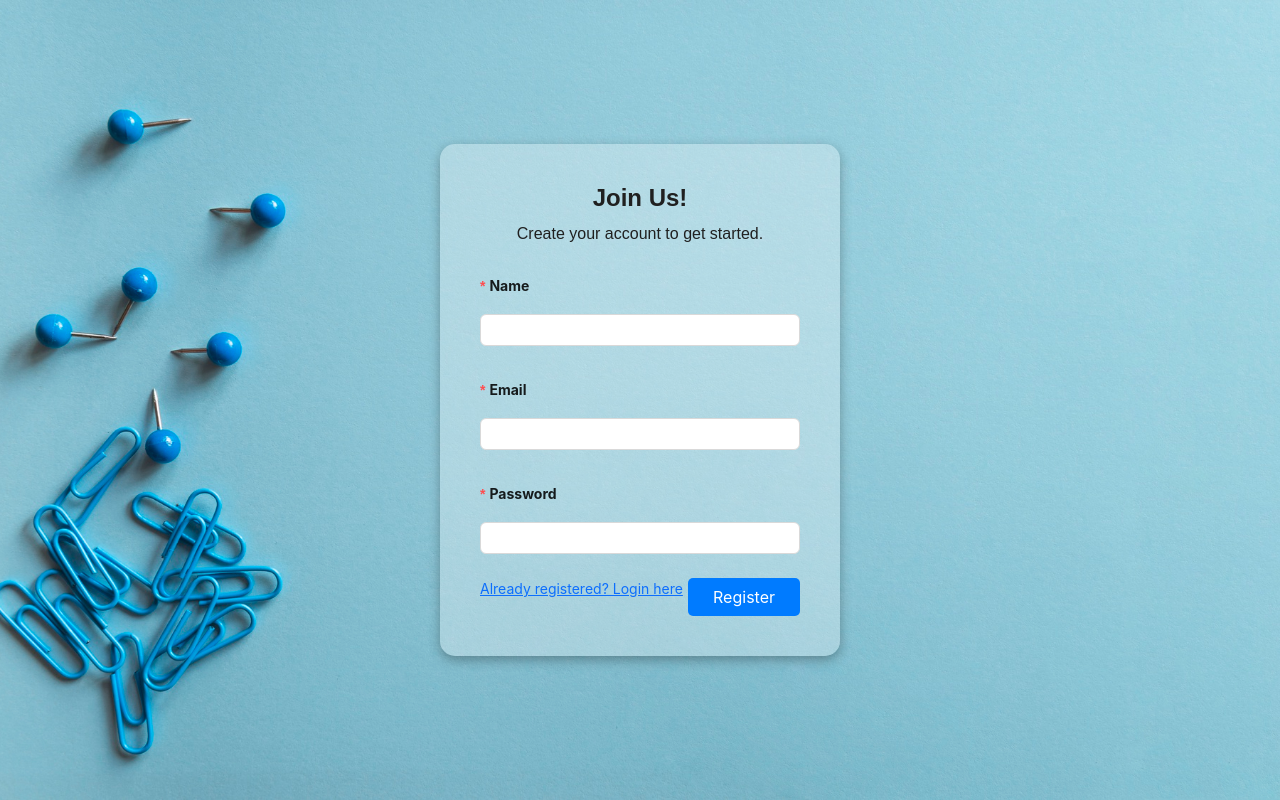
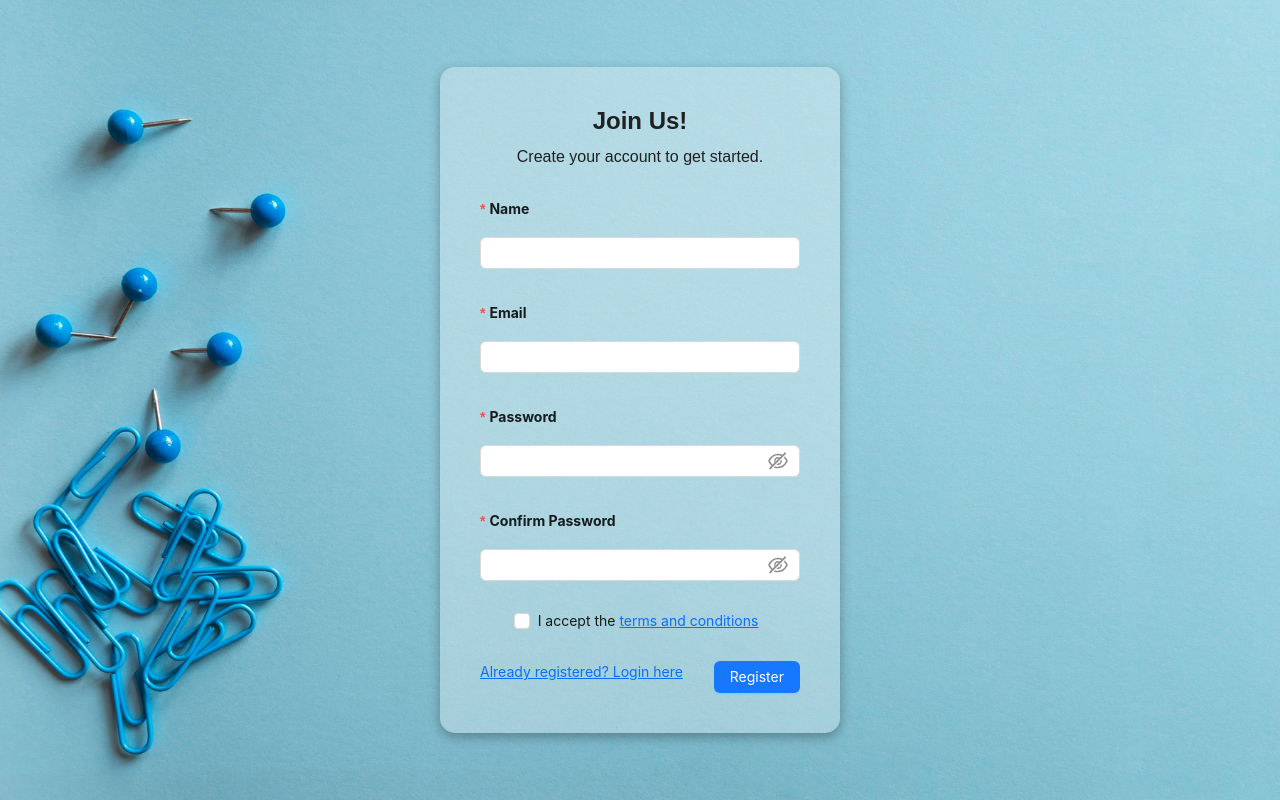
Before and after one commit to keerthanaaarun357/Imarticus_Capstone_Project-Expense-Tracker-, a React (Create React App) app in the folder client/: page /register in a window 1280 px wide. Built offline with nearby package versions, Linux system fonts and the light colour scheme.

Commit message:
Update Register.js

```diff
--- a/client/src/pages/Register.js
+++ b/client/src/pages/Register.js
@@ -1,16 +1,22 @@
 import React, { useState, useEffect } from "react";
-import { Form, Input, message } from "antd";
+import { Form, Input, message, Checkbox, Button } from "antd";
 import { Link, useNavigate } from "react-router-dom";
 import axios from "axios";
 import Spinner from "../components/Spinner";
+import { EyeInvisibleOutlined, EyeTwoTone } from '@ant-design/icons';
 import './Register.css';
 
 const Register = () => {
     const navigate = useNavigate();
     const [loading, setLoading] = useState(false);
+    const [passwordVisible, setPasswordVisible] = useState(false);
 
     // Form submit handler
     const submitHandler = async (values) => {
+        if (values.password !== values.confirmPassword) {
+            message.error("Passwords do not match!");
+            return;
+        }
         try {
             console.log(values);
             setLoading(true);
@@ -47,11 +53,25 @@ const Register = () => {
                             <Input type="email" />
                         </Form.Item>
                         <Form.Item label="Password" name="password" rules={[{ required: true, message: 'Please input your password!' }]}>
-                            <Input type="password" />
+                            <Input.Password
+                                iconRender={visible => (visible ? <EyeTwoTone /> : <EyeInvisibleOutlined />)}
+                                visibilityToggle
+                            />
+                        </Form.Item>
+                        <Form.Item label="Confirm Password" name="confirmPassword" rules={[{ required: true, message: 'Please confirm your password!' }]}>
+                            <Input.Password
+                                iconRender={visible => (visible ? <EyeTwoTone /> : <EyeInvisibleOutlined />)}
+                                visibilityToggle
+                            />
+                        </Form.Item>
+                        <Form.Item name="terms" valuePropName="checked" rules={[{ required: true, message: 'Please accept the terms and conditions!' }]}>
+                            <Checkbox>
+                                I accept the <Link to="/terms">terms and conditions</Link>
+                            </Checkbox>
                         </Form.Item>
                         <div className="d-flex justify-content-between">
                             <Link to="/login">Already registered? Login here</Link>
-                            <button className="btn btn-primary">Register</button>
+                            <Button type="primary" htmlType="submit">Register</Button>
                         </div>
                     </Form>
                 </div>
```
